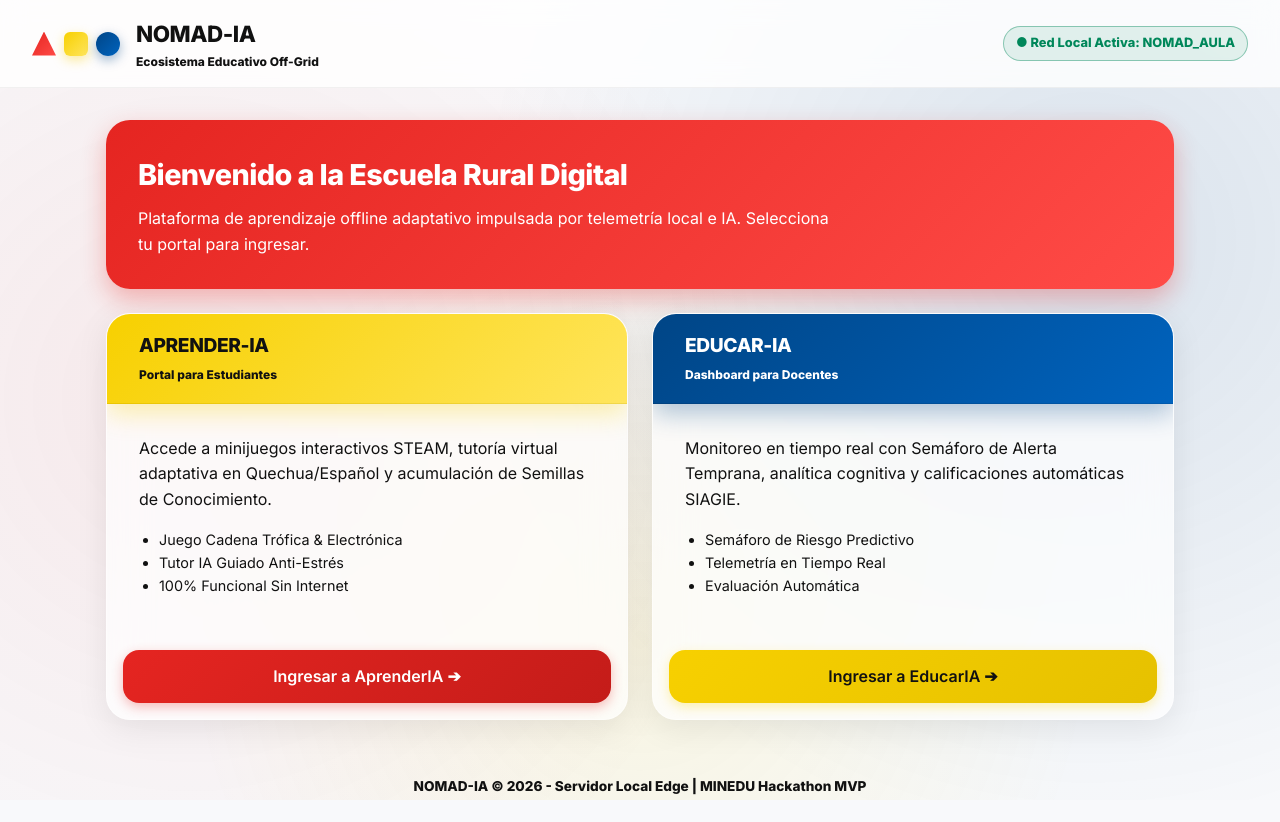
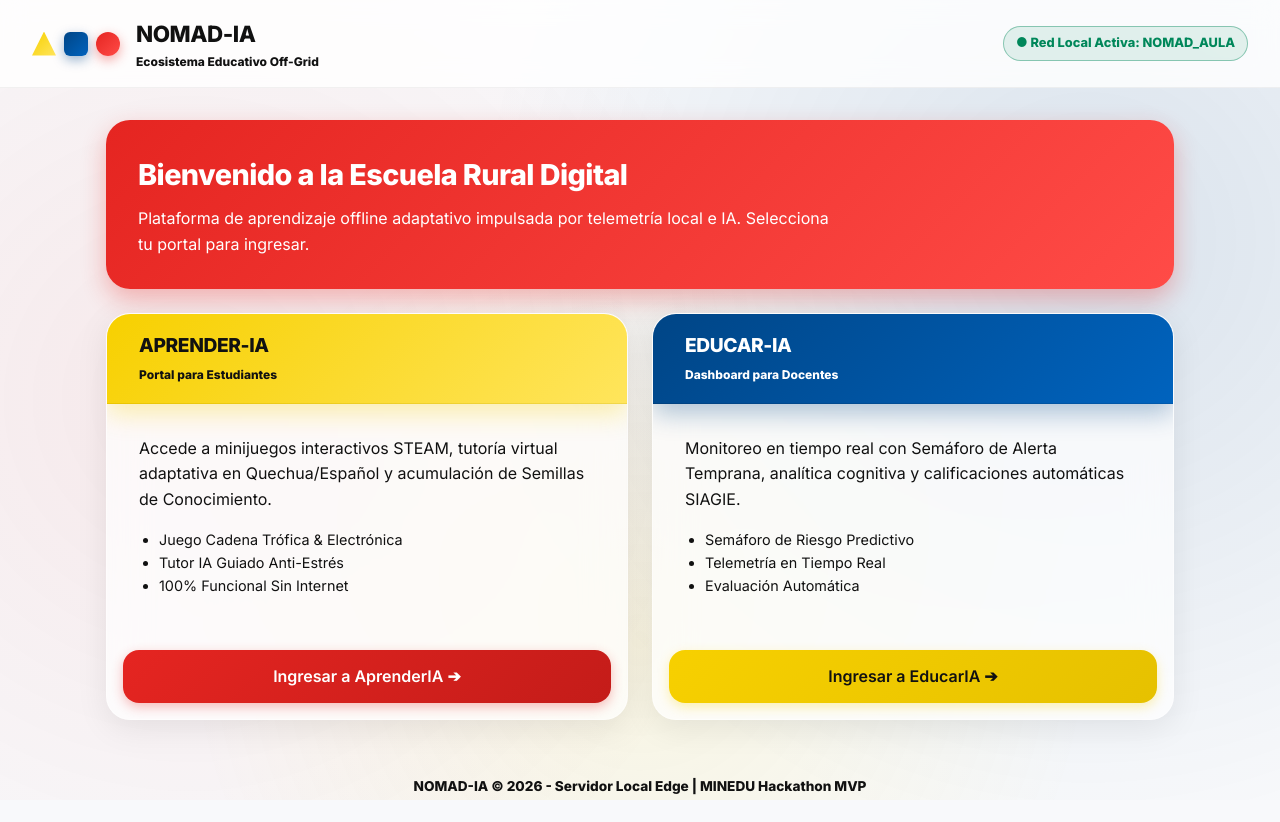
Before and after one commit to 20233999-collab/nomad-ia-demo, a website: page public/index.html in a window 1280 px wide. Drawn offline with Linux system fonts and the light colour scheme.

Commit message:
style: Fix logo colors (yellow triangle, blue square, red circle)

```diff
--- a/public/styles/mondrian-new.css
+++ b/public/styles/mondrian-new.css
@@ -251,21 +251,21 @@
 }
 
 .shape-triangle {
-  background: linear-gradient(135deg, #E52521, #FF4B47);
+  background: linear-gradient(135deg, #F7D000, #FFE55C);
   clip-path: polygon(50% 0%, 0% 100%, 100% 100%);
-  filter: drop-shadow(0 4px 8px rgba(229, 37, 33, 0.4));
+  filter: drop-shadow(0 4px 8px rgba(247, 208, 0, 0.4));
 }
 
 .shape-square {
-  background: linear-gradient(135deg, #F7D000, #FFE55C);
+  background: linear-gradient(135deg, #004586, #0063BE);
   border-radius: 6px;
-  box-shadow: 0 4px 12px rgba(247, 208, 0, 0.4);
+  box-shadow: 0 4px 12px rgba(0, 69, 134, 0.4);
 }
 
 .shape-circle {
-  background: linear-gradient(135deg, #004586, #0063BE);
+  background: linear-gradient(135deg, #E52521, #FF4B47);
   border-radius: 50%;
-  box-shadow: 0 4px 12px rgba(0, 69, 134, 0.4);
+  box-shadow: 0 4px 12px rgba(229, 37, 33, 0.4);
 }
 
 /* --------------------------------------------------------------------------
```
